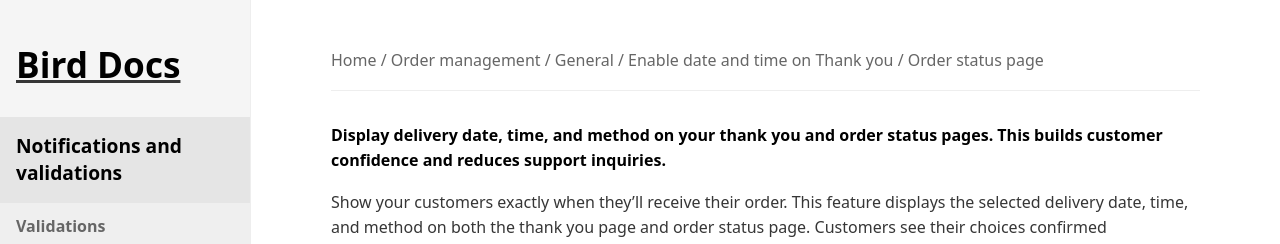
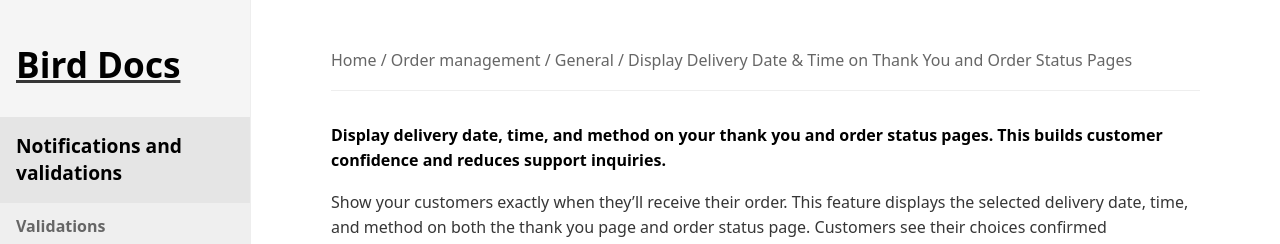
Before and after one commit to atinder/bird-docs, a Jekyll site: the page built from docs/order-management/general/enable-date-and-time-on-thank-you-order-status-page-f02af255-8241-4d2b-b564-62c61c0b808e.md, in a window 1280 px wide and 900 px high. Shown: the top 244 px of the window. Built offline with Jekyll 4.4.1, drawn with Linux system fonts in a browser that asks for light colours.

Commit message:
fix: update title

```diff
--- a/docs/order-management/general/enable-date-and-time-on-thank-you-order-status-page-f02af255-8241-4d2b-b564-62c61c0b808e.md
+++ b/docs/order-management/general/enable-date-and-time-on-thank-you-order-status-page-f02af255-8241-4d2b-b564-62c61c0b808e.md
@@ -1,6 +1,6 @@
 ---
 id: f02af255-8241-4d2b-b564-62c61c0b808e
-title: "Enable date and time on Thank you / Order status page"
+title: "Display Delivery Date & Time on Thank You and Order Status Pages"
 category: order-management
 section: general
 slug: enable-date-and-time-on-thank-you-order-status-page
```
